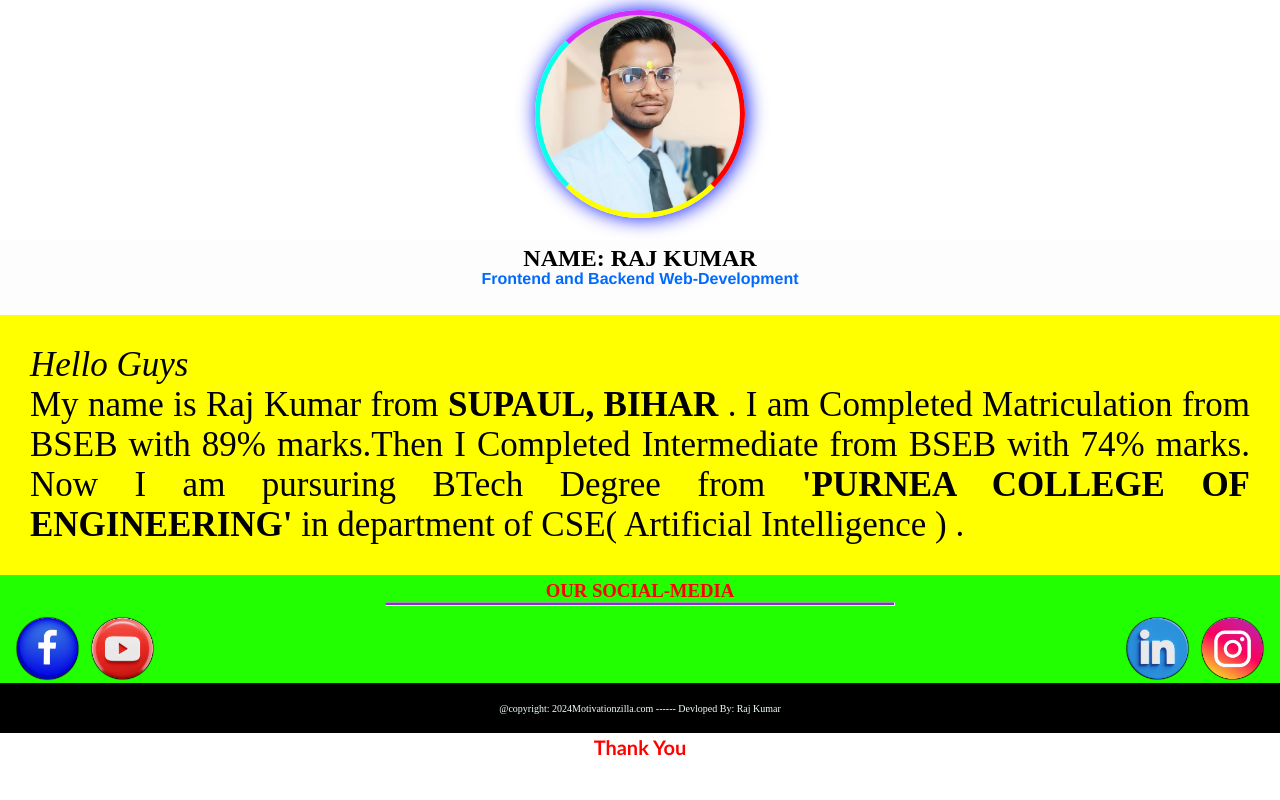
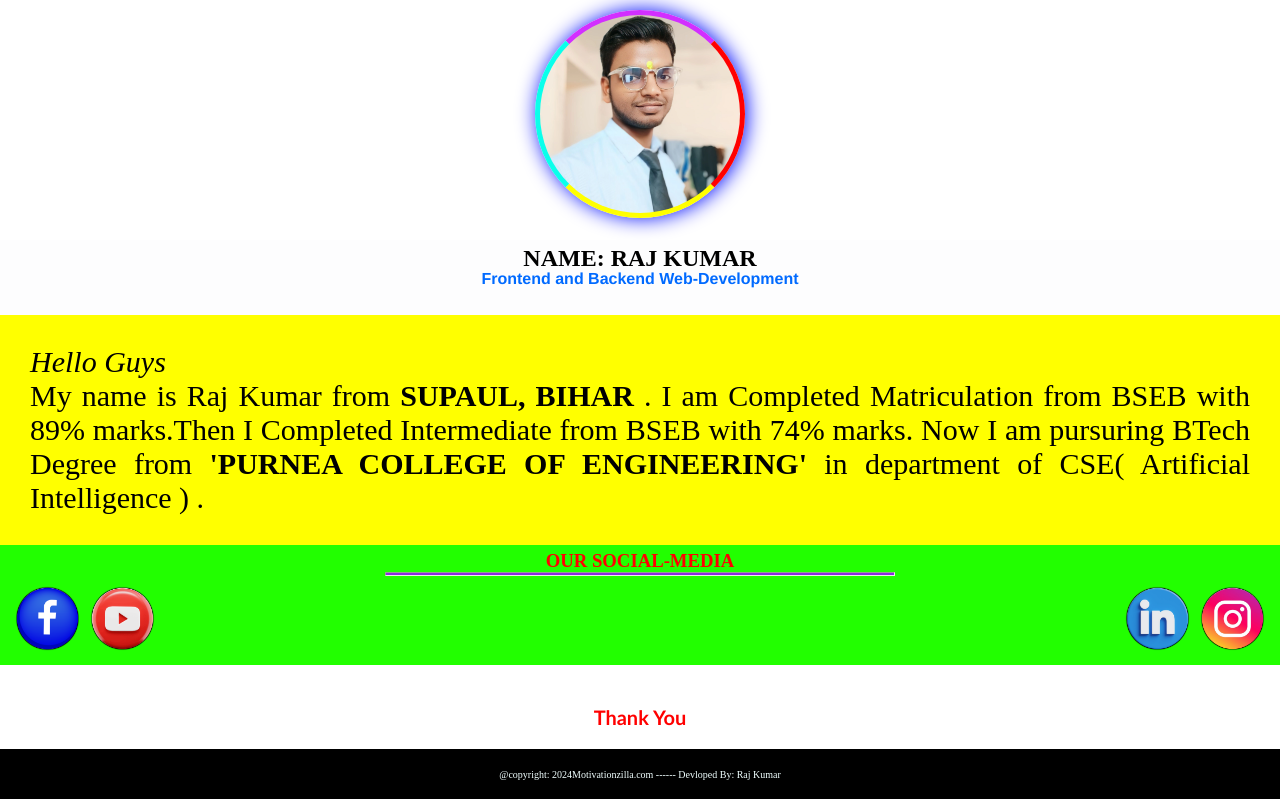
Before and after one commit to rajkumarmotivationspeaker/My-profile-, a plain HTML site: page index.html in a window 1280 px wide. Drawn offline with Linux system fonts and the light colour scheme.

Commit message:
Update index.html

```diff
--- a/index.html
+++ b/index.html
@@ -13,7 +13,7 @@
         }
 
         section{
-           height: 683px;
+           height: auto;
 
         }
 
@@ -38,7 +38,7 @@
             background-color: yellow;
             text-align: justify;
             padding: 30px;
-            font-size: 35px;
+            font-size: 30px;
 
         }
         .s_media{
```
